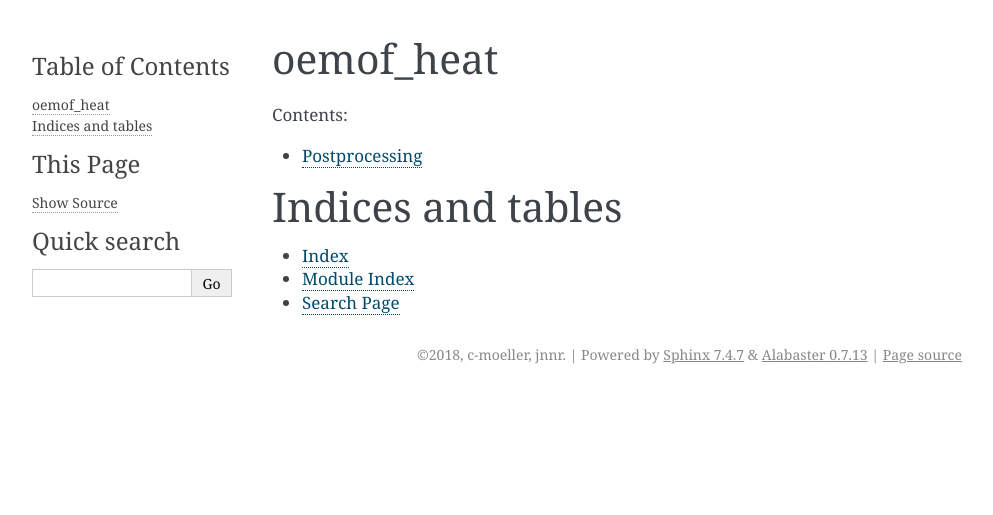
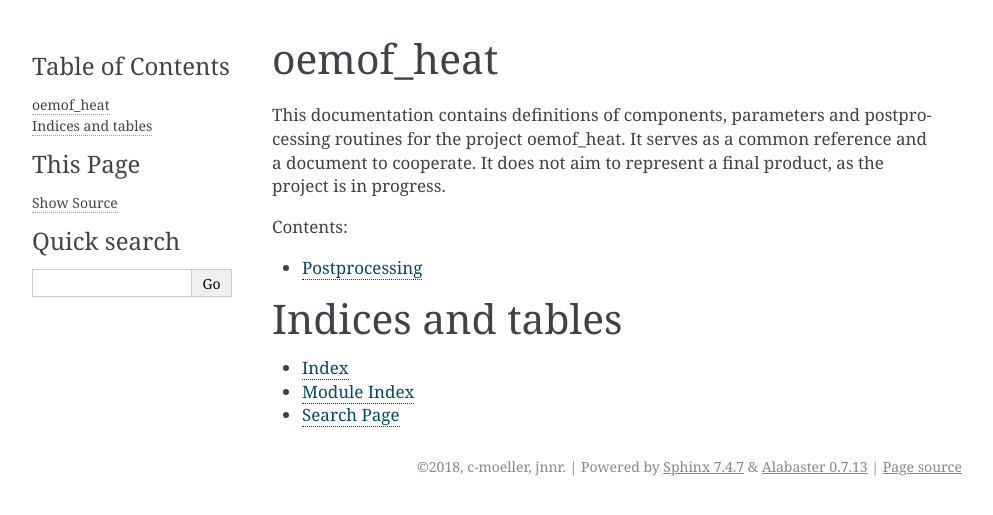
Before and after one commit to oemof-heat/model_development, a Sphinx documentation site: the page built from docs/index.rst, in a window 1280 px wide. Shown: the top 515 px of the page, without its empty margins (148-1141 px from the left). Built offline with Sphinx 7.4.7, drawn with Linux system fonts in a browser that asks for light colours.

Commit message:
Update index.rst

```diff
--- a/docs/index.rst
+++ b/docs/index.rst
@@ -6,6 +6,9 @@
 oemof_heat
 ==========
 
+This documentation contains definitions of components, parameters and postprocessing
+routines for the project oemof_heat. It serves as a common reference and a document to cooperate.
+It does not aim to represent a final product, as the project is in progress.
 
 .. toctree::
    :maxdepth: 2
```
